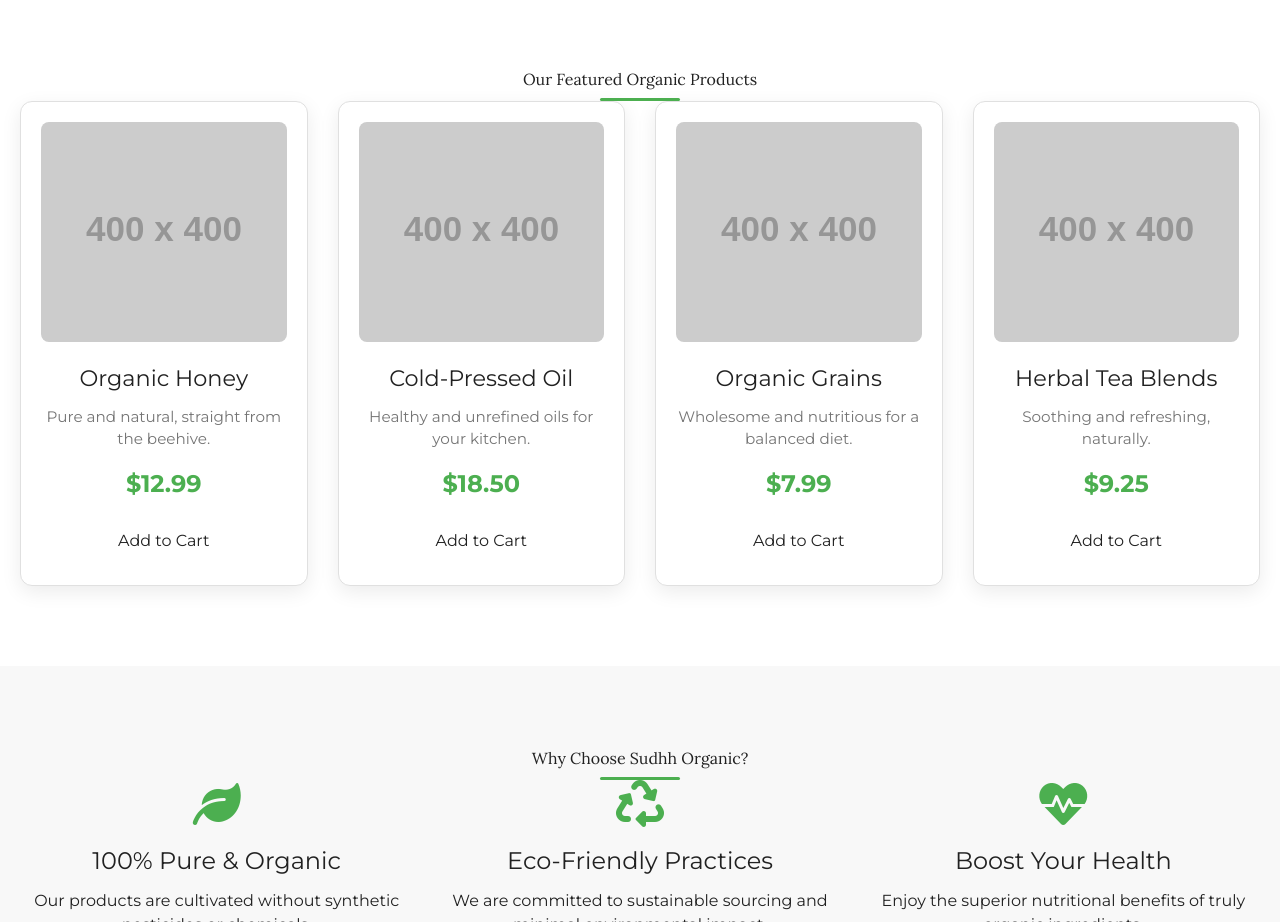
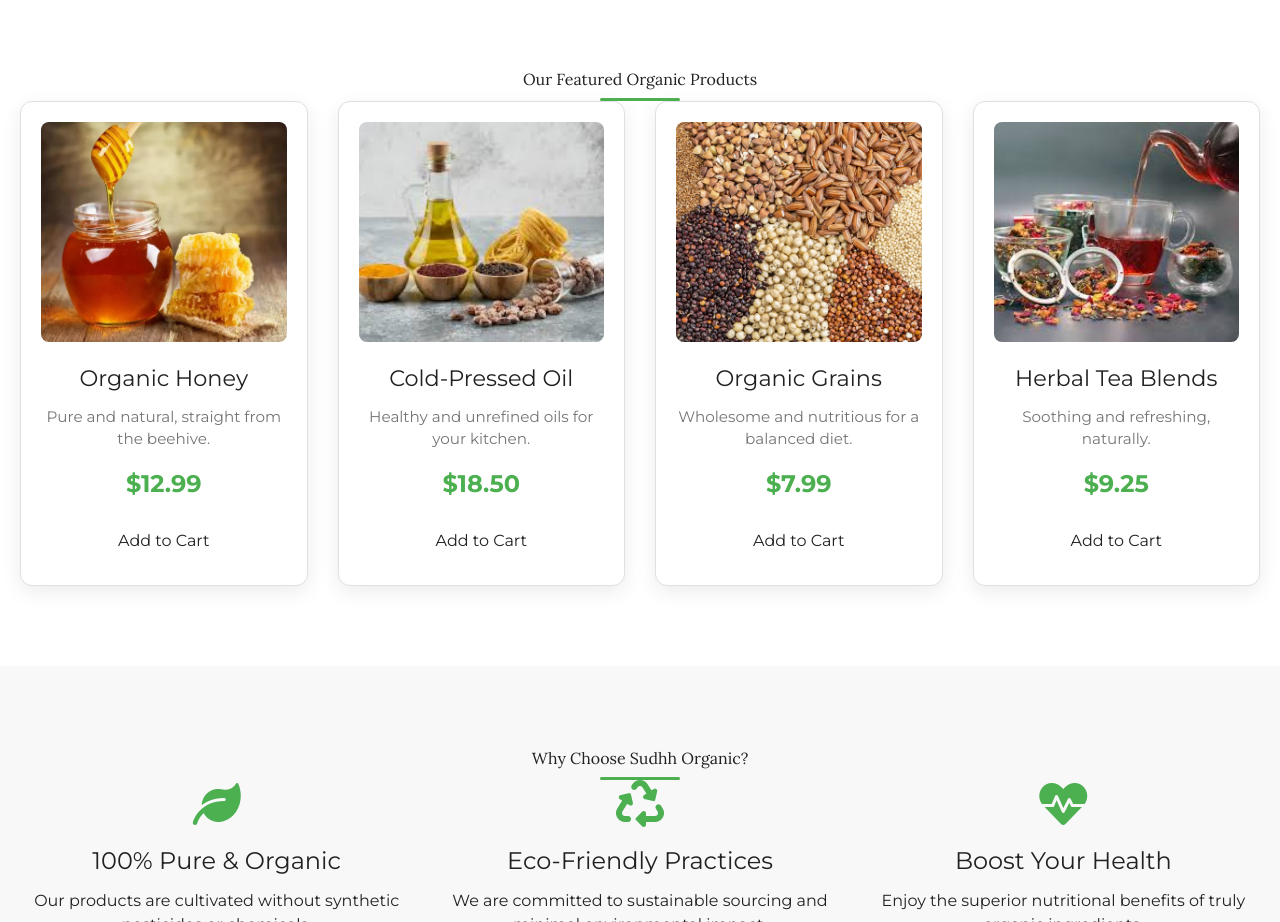
Before and after one commit to mkgohil0/CODSOFT-, a plain HTML site: page index.html in a window 1280 px wide. Shown: the part 800-1722 px from the top of the page. Drawn offline with nearby package versions, Linux system fonts and the light colour scheme; placeholder pictures from the web are drawn by us.

Commit message:
Update index.html

```diff
--- a/index.html
+++ b/index.html
@@ -108,28 +108,28 @@
                 <h2>Our Featured Organic Products</h2>
                 <div class="product-grid">
                     <div class="product-item clickable-product" data-name="Organic Honey" data-price="$12.99" data-img="https://placehold.co/600x600/A8E6CF/333333?text=Organic+Honey" data-desc="Pure and natural, straight from the beehive.">
-                        <img src="https://placehold.co/400x400/A8E6CF/333333?text=Organic+Honey" alt="Organic Honey">
+                        <img src="honey.png" alt="Organic Honey">
                         <h3>Organic Honey</h3>
                         <p>Pure and natural, straight from the beehive.</p>
                         <span class="price">$12.99</span>
                         <button class="add-to-cart-btn">Add to Cart</button>
                     </div>
                     <div class="product-item clickable-product" data-name="Cold-Pressed Oil" data-price="$18.50" data-img="https://placehold.co/600x600/DCEDC8/333333?text=Cold-Pressed+Oil" data-desc="Healthy and unrefined oils for your kitchen.">
-                        <img src="https://placehold.co/400x400/DCEDC8/333333?text=Cold-Pressed+Oil" alt="Cold-Pressed Oil">
+                        <img src="oil.png" alt="Cold-Pressed Oil">
                         <h3>Cold-Pressed Oil</h3>
                         <p>Healthy and unrefined oils for your kitchen.</p>
                         <span class="price">$18.50</span>
                         <button class="add-to-cart-btn">Add to Cart</button>
                     </div>
                     <div class="product-item clickable-product" data-name="Organic Grains" data-price="$7.99" data-img="https://placehold.co/600x600/FFD3B5/333333?text=Organic+Grains" data-desc="Wholesome and nutritious for a balanced diet.">
-                        <img src="https://placehold.co/400x400/FFD3B5/333333?text=Organic+Grains" alt="Organic Grains">
+                        <img src="grain.png" alt="Organic Grains">
                         <h3>Organic Grains</h3>
                         <p>Wholesome and nutritious for a balanced diet.</p>
                         <span class="price">$7.99</span>
                         <button class="add-to-cart-btn">Add to Cart</button>
                     </div>
                     <div class="product-item clickable-product" data-name="Herbal Tea Blends" data-price="$9.25" data-img="https://placehold.co/600x600/FFAAA5/333333?text=Herbal+Tea" data-desc="Soothing and refreshing, naturally.">
-                        <img src="https://placehold.co/400x400/FFAAA5/333333?text=Herbal+Tea" alt="Herbal Tea Blends">
+                        <img src="tea.png" alt="Herbal Tea Blends">
                         <h3>Herbal Tea Blends</h3>
                         <p>Soothing and refreshing, naturally.</p>
                         <span class="price">$9.25</span>
```
